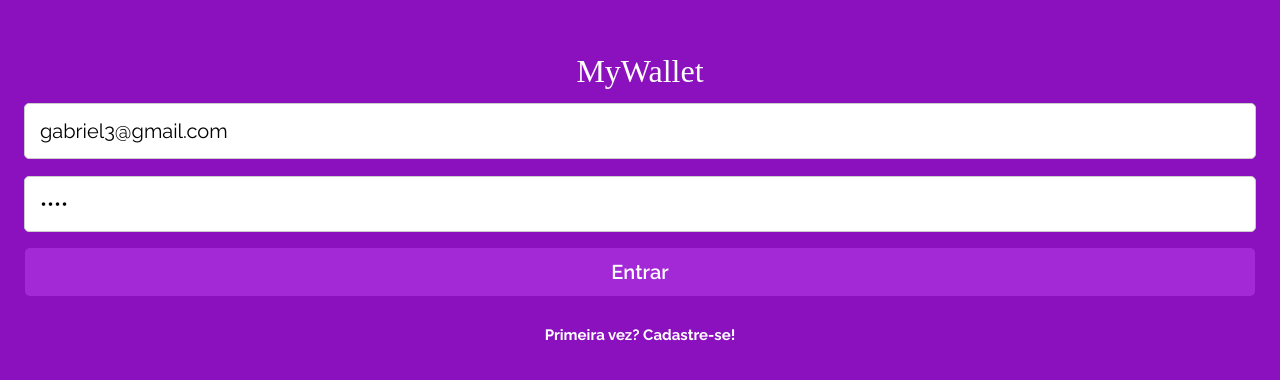
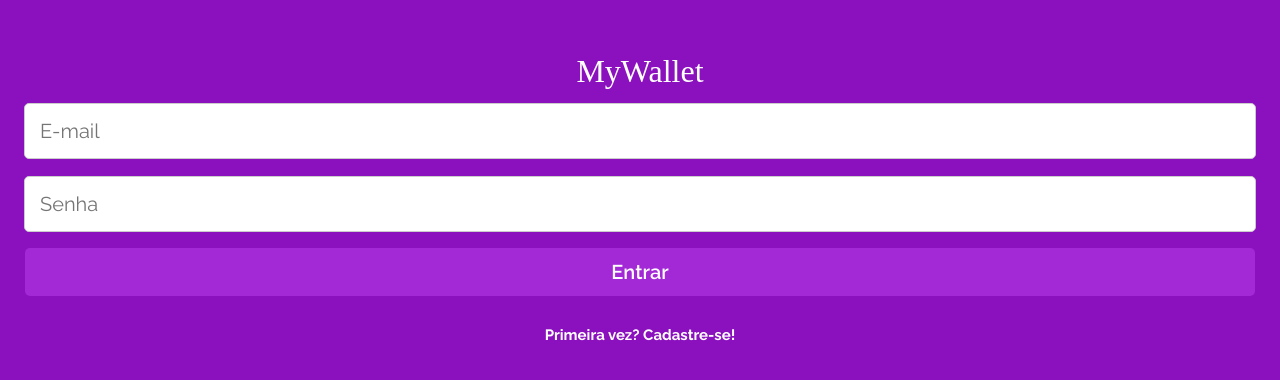
Before and after one commit to GDMeira/projeto14-mywallet-front, a React (Vite) app: page / in a window 1280 px wide. Shown: the part 226-606 px from the top of the page. Built offline with nearby package versions, Linux system fonts and the light colour scheme; no server answers; a web font is replaced by a local one.

Commit message:
implementação das funções de criar uma transação e carregar as transações já feitas na /home

```diff
--- a/src/App.jsx
+++ b/src/App.jsx
@@ -4,15 +4,18 @@ import HomePage from "./pages/HomePage"
 import SignInPage from "./pages/SignInPage"
 import SignUpPage from "./pages/SignUpPage"
 import TransactionsPage from "./pages/TransactionPage"
+import { useState } from "react"
 
 export default function App() {
+  const [userName, setUserName] = useState(0);
+
   return (
     <PagesContainer>
       <BrowserRouter>
         <Routes>
-          <Route path="/" element={<SignInPage />} />
+          <Route path="/" element={<SignInPage setUserName={setUserName}/>} />
           <Route path="/cadastro" element={<SignUpPage />} />
-          <Route path="/home" element={<HomePage />} />
+          <Route path="/home" element={<HomePage userName={userName}/>} />
           <Route path="/nova-transacao/:tipo" element={<TransactionsPage />} />
         </Routes>
       </BrowserRouter>
--- a/src/pages/HomePage.jsx
+++ b/src/pages/HomePage.jsx
@@ -1,15 +1,16 @@
 import styled from "styled-components"
 import { BiExit } from "react-icons/bi"
 import { AiOutlineMinusCircle, AiOutlinePlusCircle } from "react-icons/ai"
-import { useNavigate } from "react-router-dom"
+import { useLocation, useNavigate } from "react-router-dom"
 import { headers, pages, requisitions } from "../constants/routes";
 import { useEffect, useState } from "react";
 import axios from "axios";
 import dayjs from "dayjs";
 
-export default function HomePage() {
+export default function HomePage({ userName }) {
   const navigate = useNavigate();
   const [transacList, setTransacList] = useState(undefined);
+  const [name, setUserName] = useState(undefined);
 
   useEffect(() => {
     axios.get(requisitions.getTransactions, headers)
@@ -32,8 +33,11 @@ export default function HomePage() {
   return (
     <HomeContainer>
       <Header>
-        <h1>Olá, Fulano</h1>
-        <BiExit />
+        <h1>Olá, {userName}</h1>
+        <BiExit onClick={() => {
+          localStorage.setItem('token', '');
+          navigate(pages.signIn)
+        }}/>
       </Header>
 
       {transacList !== undefined || <h1>Loading...</h1>}
--- a/src/pages/SignInPage.jsx
+++ b/src/pages/SignInPage.jsx
@@ -5,8 +5,8 @@ import { pages, requisitions } from "../constants/routes"
 import { useState } from "react"
 import axios from "axios"
 
-export default function SignInPage() {
-  const [loginStates, setLoginStates] = useState({email: 'gabriel3@gmail.com', password: '1234'});
+export default function SignInPage({ setUserName }) {
+  const [loginStates, setLoginStates] = useState({email: '', password: ''});
   const navigate = useNavigate();
 
   async function handleSubmit(e) {
@@ -14,8 +14,8 @@ export default function SignInPage() {
 
     try {
       const resp = await axios.post(requisitions.postSignin, loginStates);
-      //TODO: Receber informações de usuário no logIn
-      localStorage.setItem('token', resp.data);
+      localStorage.setItem('token', resp.data.token);
+      setUserName(resp.data.name);
       navigate(pages.home);
     } catch (error) {
       alert(error.response.data.message);
--- a/src/pages/TransactionPage.jsx
+++ b/src/pages/TransactionPage.jsx
@@ -19,7 +19,6 @@ export default function TransactionsPage() {
   async function handleSubmit(e) {
     e.preventDefault();
     const newTransac = {...formStates,value: formStates.value.replace(',', '.'), type: transacType};
-    console.log(newTransac);
 
     try {
       await axios.post(requisitions.postTransaction, newTransac, headers);
```
